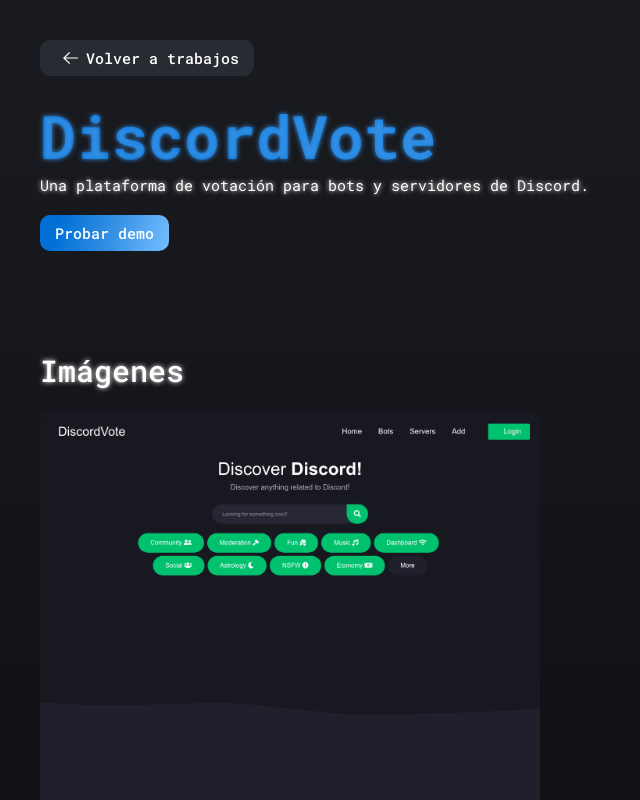
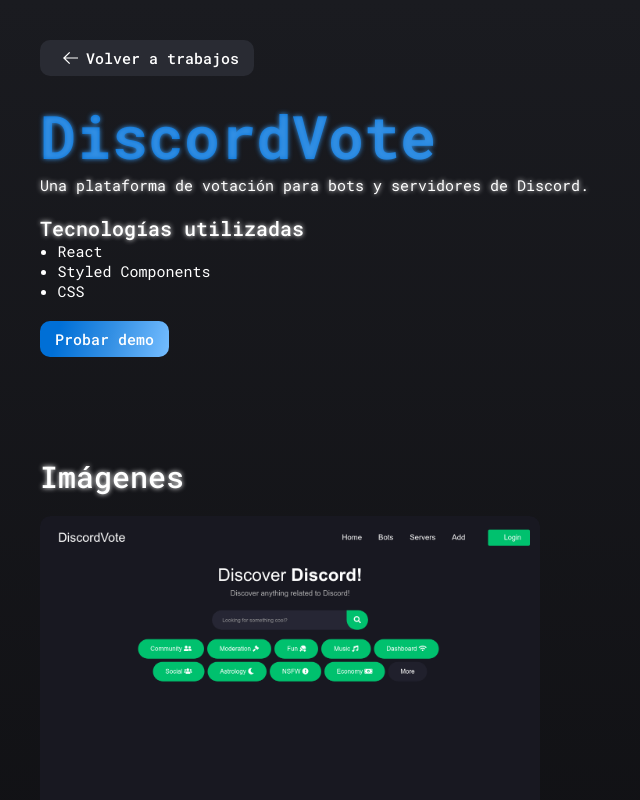
Before and after one commit to FOWMind/fowmind.github.io, a Next.js app: page /trabajo/discord-vote in a window 1280 px wide. Shown: the top 800 px of the page, without its empty margins (0-640 px from the left). Built offline with nearby package versions, Linux system fonts and the light colour scheme.

Commit message:
[Add] Technologies used to work

```diff
--- a/data/work.js
+++ b/data/work.js
@@ -22,6 +22,7 @@
       "Styled Components",
       "Local Storage",
       "Git",
+      "API",
     ],
   },
   {
@@ -36,6 +37,7 @@
     images: {
       preview: "/images/work/advice-generator/preview.png",
     },
+    technologies: ["HTML", "CSS", "JavaScript", "Git", "Advice Slip API"],
   },
   {
     id: 2,
@@ -49,6 +51,7 @@
     images: {
       preview: "/images/work/password-generator/preview.png",
     },
+    technologies: ["React", "Styled Components", "Browser Clipboard API"],
   },
   {
     id: 3,
@@ -62,6 +65,7 @@
         "/images/work/stream-master-teemo/extra-2.png",
       ],
     },
+    technologies: ["Figma"],
   },
   {
     id: 4,
@@ -79,6 +83,18 @@
         "/images/work/skargun-portfolio/extra-2.png",
       ],
     },
+    technologies: [
+      "Next.js",
+      "Typed.js",
+      "Express",
+      "Mongoose",
+      "JWT",
+      "Cloudinary API",
+      "Styled Components",
+      "Local Storage",
+      "Git",
+      "Figma",
+    ],
   },
   {
     id: 5,
@@ -94,6 +110,7 @@
       preview: "/images/work/rock-paper-scissors-game/preview.png",
       extra: ["/images/work/rock-paper-scissors-game/extra-1.png"],
     },
+    technologies: ["HTML", "CSS", "JavaScript", "Local Storage"],
   },
   {
     id: 6,
@@ -107,5 +124,6 @@
     images: {
       preview: "/images/work/discord-vote/preview.png",
     },
+    technologies: ["React", "Styled Components", "CSS"],
   },
 ];
```
